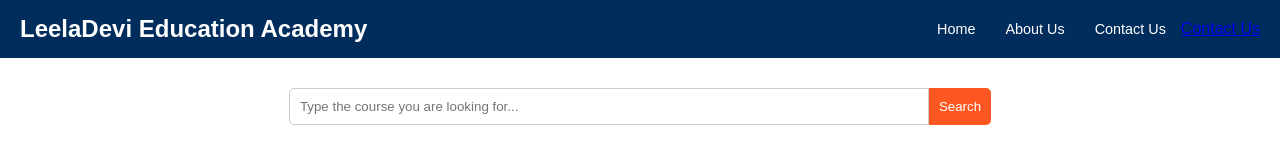
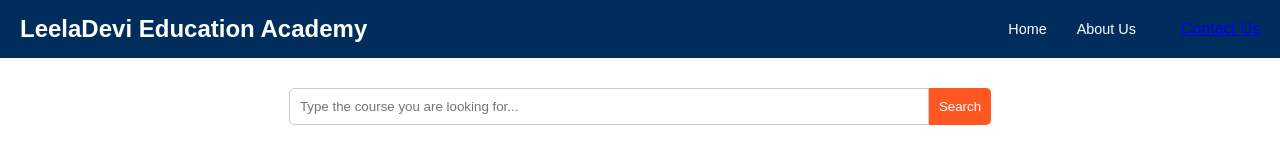
Before and after one commit to namannjai/leeladeviacademy.com, a plain HTML site: page index.html in a window 1280 px wide. Shown: the top 153 px of the page. Drawn offline with Linux system fonts and the light colour scheme.

Commit message:
Update index.html

```diff
--- a/index.html
+++ b/index.html
@@ -146,7 +146,7 @@
             <ul>
                 <li><a href="#">Home</a></li>
                 <li><a href="#">About Us</a></li>
-                <li><a href="#">Contact Us    </a></li>
+                <li><a href="#">    </a></li>
                 <a href="https://ss-starvision300.systeme.io/9aace0d7"'>Contact Us</a>
             </ul>
         </nav>
```
